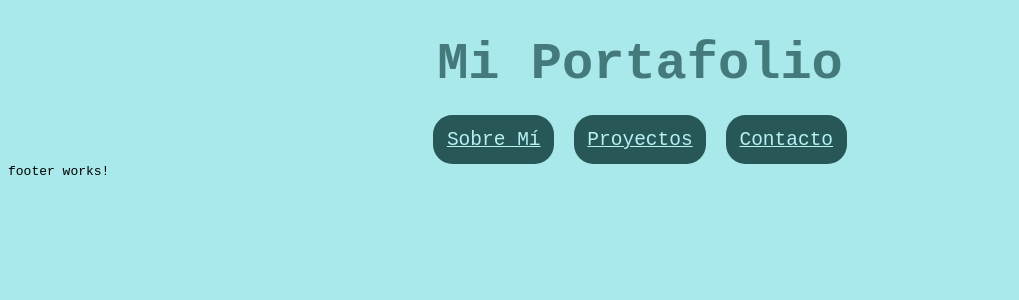
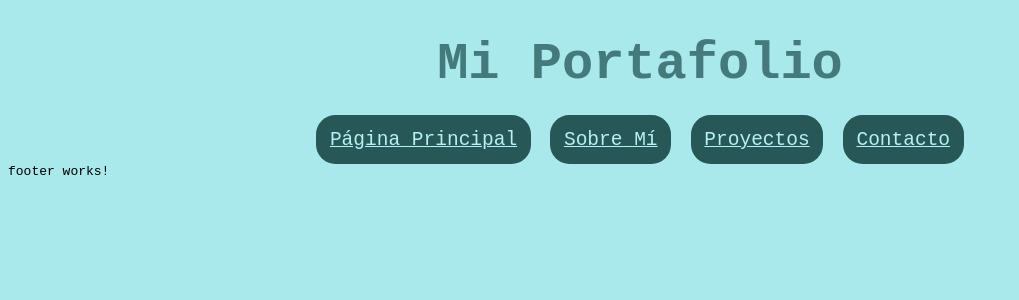
Before and after one commit to rostalbon/actividad-angular, an Angular app: page / in a window 1280 px wide. Shown: the top 300 px of the page, without its empty margins (0-1019 px from the left). Built offline with nearby package versions, Linux system fonts and the light colour scheme.

Commit message:
Se modificó nav.html

```diff
--- a/src/app/nav/nav.html
+++ b/src/app/nav/nav.html
@@ -1,4 +1,5 @@
 <div class="nav">
+    <a routerLink="">Página Principal</a>
     <a routerLink="/about">Sobre Mí</a>
     <a routerLink="/projects">Proyectos</a>
     <a routerLink="/contact">Contacto</a>
```
